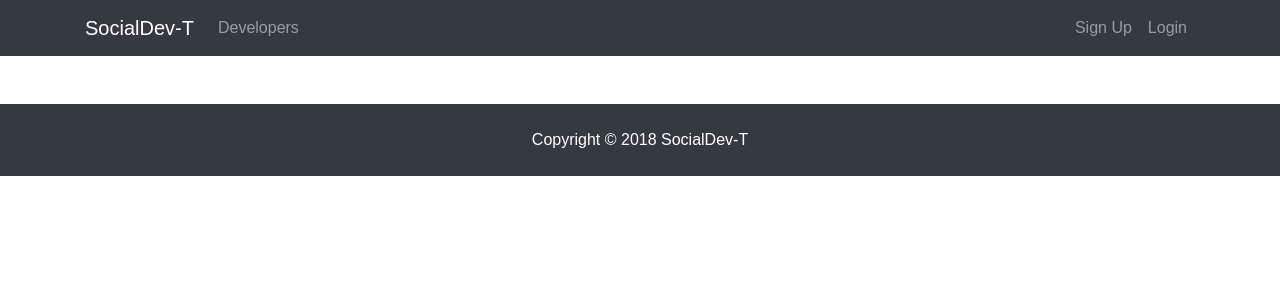
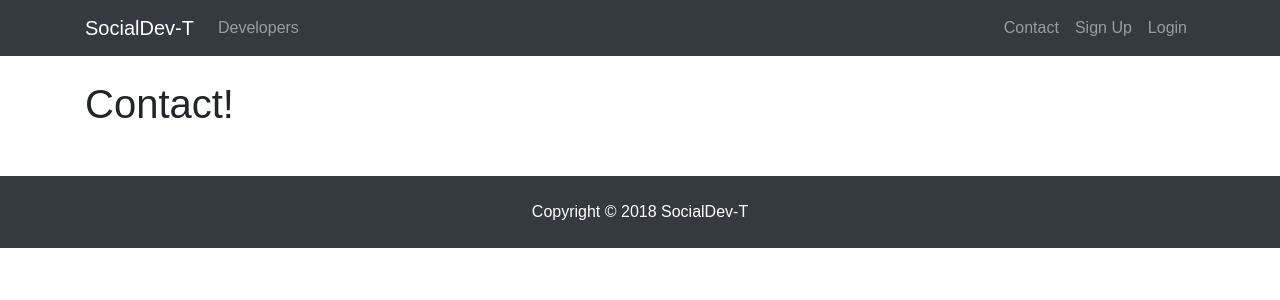
Before and after one commit to rodrigo398/social-dev-tool, a React (Create React App) app in the folder client/: page /contact in a window 1280 px wide. Shown: the top 300 px of the page. Built offline with nearby package versions, Linux system fonts and the light colour scheme.

Commit message:
contact component, martin commit

```diff
--- a/client/src/App.js
+++ b/client/src/App.js
@@ -25,6 +25,7 @@ import Profile from './components/profile/Profile';
 import Posts from './components/posts/Posts';
 import Post from './components/post/Post';
 import NotFound from './components/not-found/NotFound';
+import Contact from './components/contact/Contact';
 
 import './App.css';
 
@@ -60,6 +61,7 @@ class App extends Component {
             <Navbar />
             <Route exact path="/" Component={Landing} />
             <div className="container">
+              <Route exact path="/contact" component={Contact} />
               <Route exact path="/register" component={Register} />
               <Route exact path="/login" component={Login} />
               <Route exact path="/profiles" component={Profiles} />
--- /dev/null
+++ b/client/src/components/contact/Contact.js
@@ -0,0 +1,13 @@
+import React, { Component } from 'react';
+
+class Contact extends Component {
+  render() {
+    return (
+      <div>
+        <h1>Contact!</h1>
+      </div>
+    );
+  }
+}
+
+export default Contact;
--- a/client/src/components/layout/Navbar.js
+++ b/client/src/components/layout/Navbar.js
@@ -48,6 +48,11 @@ class Navbar extends Component {
 
     const guestLinks = (
       <ul className="navbar-nav ml-auto">
+        <li className="nav-item">
+          <Link className="nav-link" to="/contact">
+            Contact
+          </Link>
+        </li>
         <li className="nav-item">
           <Link className="nav-link" to="/register">
             Sign Up
```
Also changed, not shown: 1 other file (tests, documents, lock files or other folders).
